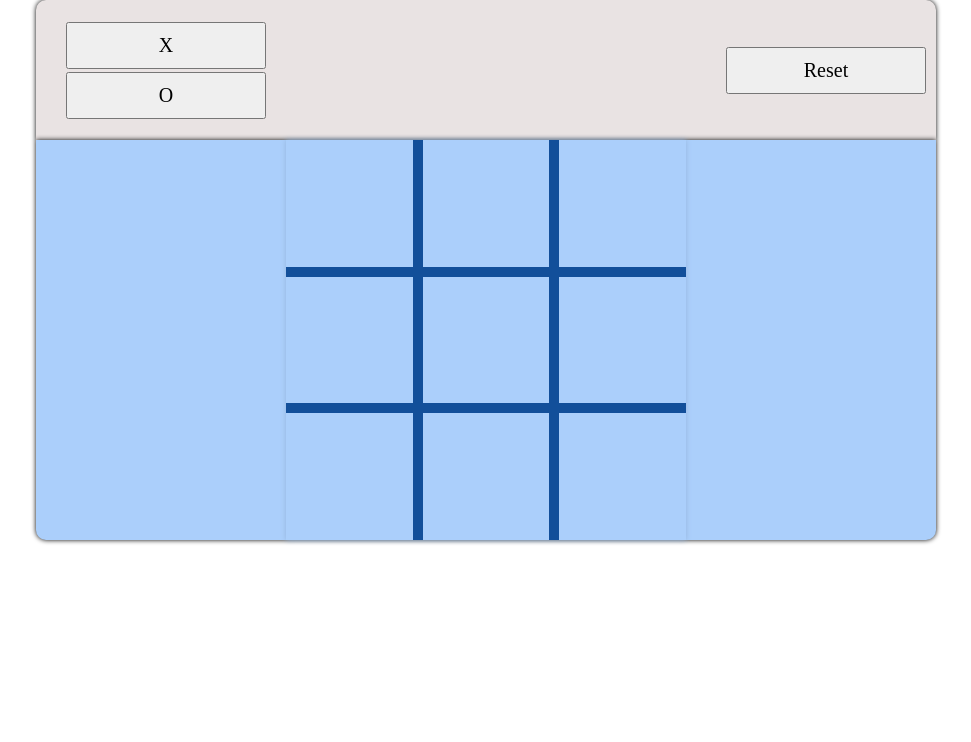
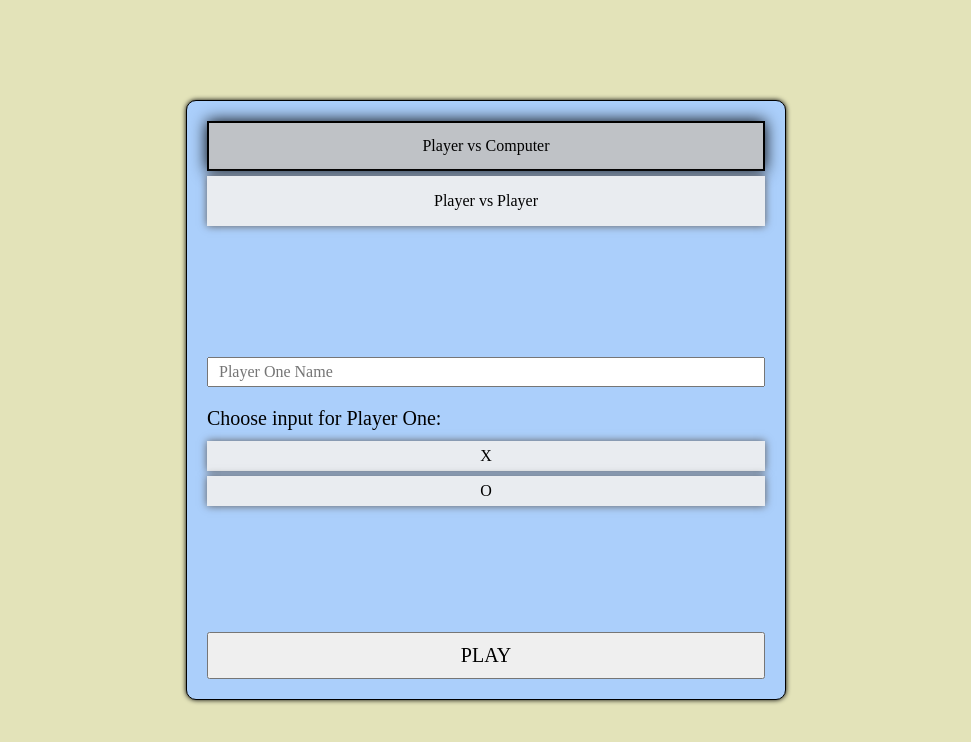
Before and after one commit to LeskiewiczMichal/tic-tac-toe, a plain HTML site: page index.html in a window 1280 px wide. Shown: the whole page, without its empty margins (154-1125 px from the left). Drawn offline with Linux system fonts and the light colour scheme.

Commit message:
Working of form before a game

```diff
--- a/index.html
+++ b/index.html
@@ -8,18 +8,49 @@
      <link rel="stylesheet" href="style.css">
  </head>
  <body>
-     <div>
-        <div id="controlls">
+    <div id="options">
+        <div>
+            <form class="radioContainer">
+                <input type="radio" id="pve" name="option" checked>
+                <label for="pve" id="pveLb">Player vs Computer</label>
+                <input type="radio" id="pvp" name="option">
+                <label for="pvp" id="pvpLb">Player vs Player</label>
+            </form>
+            <form class="buttonContainer" id="chooseOptions">
+                <label for="playerOneName"></label>
+                <input type="text" id="playerOneName" placeholder="Player One Name">
+                <input type="text" id="playerTwoName" placeholder="Player Two Name" class="hidden">
+                <label for="playerTwoName" id="nameTwoLabel" class="hidden"></label>
+                <p>Choose input for Player One:</p>
+                <input type="radio" id="X" name="chooseLabel">
+                <label for="X" id="xLb">X</label>
+                <input type="radio" id="O" name="chooseLabel">
+                <label for="O" id="oLb">O</label>
+            </form>
+            <button id="play">PLAY</button>
+        </div>
+    </div>
+    <div>
+        <div id="topDisplay">
             <div>
-                <button id="X">X</button>
-                <button id="O">O</button>
+                <div>
+                    <!-- <button id="X">X</button> -->
+                    <!-- <button id="O">O</button> -->
+                </div>
+                <div>
+                    <!-- <input type="text" id="playerOneName" name="playerOneName"> -->
+                    <!-- <label for="playerOneName"></label> -->
+                    <!-- <input type="text" id="playerTwoName" name="playerTwoName"> -->
+                    <!-- <label for="playerTwoName"></label> -->
+                </div>
             </div>
             <button id="reset">Reset</button>
         </div>
-        <div>
+         <div>
             <div id="board"></div>
         </div>
     </div>
-     <script src="script.js"></script>
+
+    <script src="script.js"></script>
  </body>
  </html>
--- a/script.js
+++ b/script.js
@@ -50,9 +50,9 @@
     let player2 = 'O'
     let moveCount = 1;
 
-        bindToButtons();
+    bindToGameboard();
 
-        function bindToButtons() {
+    function bindToGameboard() {
         gameboard.resetBoard()
         const buttons = document.querySelectorAll('.field');
         buttons.forEach(item => {
@@ -63,7 +63,7 @@
     function play(e) {
         let square = e.target;
         gameboard.checkforChanges(e, moveCount);
-            bindToButtons();
+        bindToGameboard();
         moveCount++;
         square.disabled = true;
     };
@@ -130,12 +130,37 @@
             alert('player two won')
         } else if (moveCount === 9) {
             alert('shot')
-            }
-        }
+        };
+    };
 
     return {checkWin}
 })();
 
 const displayController = (() => {
 
+    // Cache DOM
+    const pveButton = document.querySelector('#pve');
+    const pvpButton = document.querySelector('#pvp');
+    const playButton = document.querySelector('#play');
+
+    // Bind Events
+    playButton.addEventListener('click', play);
+    pvpButton.addEventListener('click', pvp);
+
+    function play() {
+        document.querySelector('#options').style.display = "none"
+    }
+
+    function pvp() {
+        document.querySelector('#nameTwoLabel').classList.remove('hidden')
+    }
+
+    // if pvpbutton clicked
+    // #chooesoption create two input texts
+    // show
+
+
+
+
+
 })();
--- a/style.css
+++ b/style.css
@@ -364,14 +364,14 @@ body {
     justify-content: center;
 }
 
-body > div {
+body > div:last-of-type {
     width: 900px;
     display: flex;
     flex-direction: column;
     height: 100vh;
 }
 
-body > div > div:last-of-type {
+body> div > div:last-of-type {
     display: flex;
     justify-content: center;
 
@@ -381,7 +381,98 @@ body > div > div:last-of-type {
     background-color: rgb(171, 207, 251);
 }
 
-#controlls {
+#options {
+    height: 100vh;
+    width: 100vw;
+    background-color: rgb(227, 227, 185);
+    position: absolute;
+    top: 0px;
+    left: 0px;
+
+    display: flex;
+    align-items: center;
+    justify-content: center;
+}
+
+#options > div {
+    height: 600px;
+    width: 600px;
+    border: 1px solid black;
+    padding: 20px;
+    border-radius: 10px;
+
+    display: flex;
+    flex-direction: column;
+    justify-content: space-between;
+}
+
+.radioContainer,
+#chooseOptions {
+    display: flex;
+    flex-direction: column;
+    gap: 5px;
+}
+
+input[type="radio"] {
+    opacity: 0;
+    position: fixed;
+    width: 0;
+}
+
+label {
+    display: flex;
+    justify-content: center;
+    align-items: center;
+    cursor: pointer;
+    background-color: rgb(233, 236, 240);
+    box-shadow: 0 0 8px rgb(95, 92, 92);
+}
+
+#pvpLb,
+#pveLb {
+    height: 50px;
+}
+
+#oLb,
+#xLb {
+    height: 30px;
+}
+
+#pveLb:hover,
+#pvpLb:hover
+#oLb:hover,
+#xLb:hover {
+    background-color: rgb(191, 194, 198);
+}
+
+input[type="radio"]:checked +label {
+    box-shadow: 0 0 15px rgb(0, 0, 0);
+    border: 2px solid black;
+    background-color: rgb(191, 194, 198);
+}
+
+input[type="text"] {
+    height: 30px;
+    padding: 10px;
+}
+
+#chooseOptions > p {
+    font-size: 20px;
+    margin-bottom: 6px;
+    margin-top: 15px;
+}
+
+.hidden {
+    display: none;
+}
+
+#options button {
+    padding: 10px;
+    font-size: 20px;
+    cursor: pointer;
+}
+
+#topDisplay {
     height: 140px;
     display: flex;
     justify-content: space-between;
@@ -393,19 +484,6 @@ body > div > div:last-of-type {
     box-shadow: 0px 0px 5px rgb(0, 0, 0);
     padding: 10px;
     padding-left: 30px;
-}
-
-#controlls > div {
-    display: flex;
-    flex-direction: column;
-    gap: 3px;
-}
-
-#controlls > div > button,
-#controlls > button {
-    padding: 10px;
-    width: 200px;
-    font-size: 20px;
 }
 
 #board {
```
Lines whose indentation alone changed are shown as unchanged.
